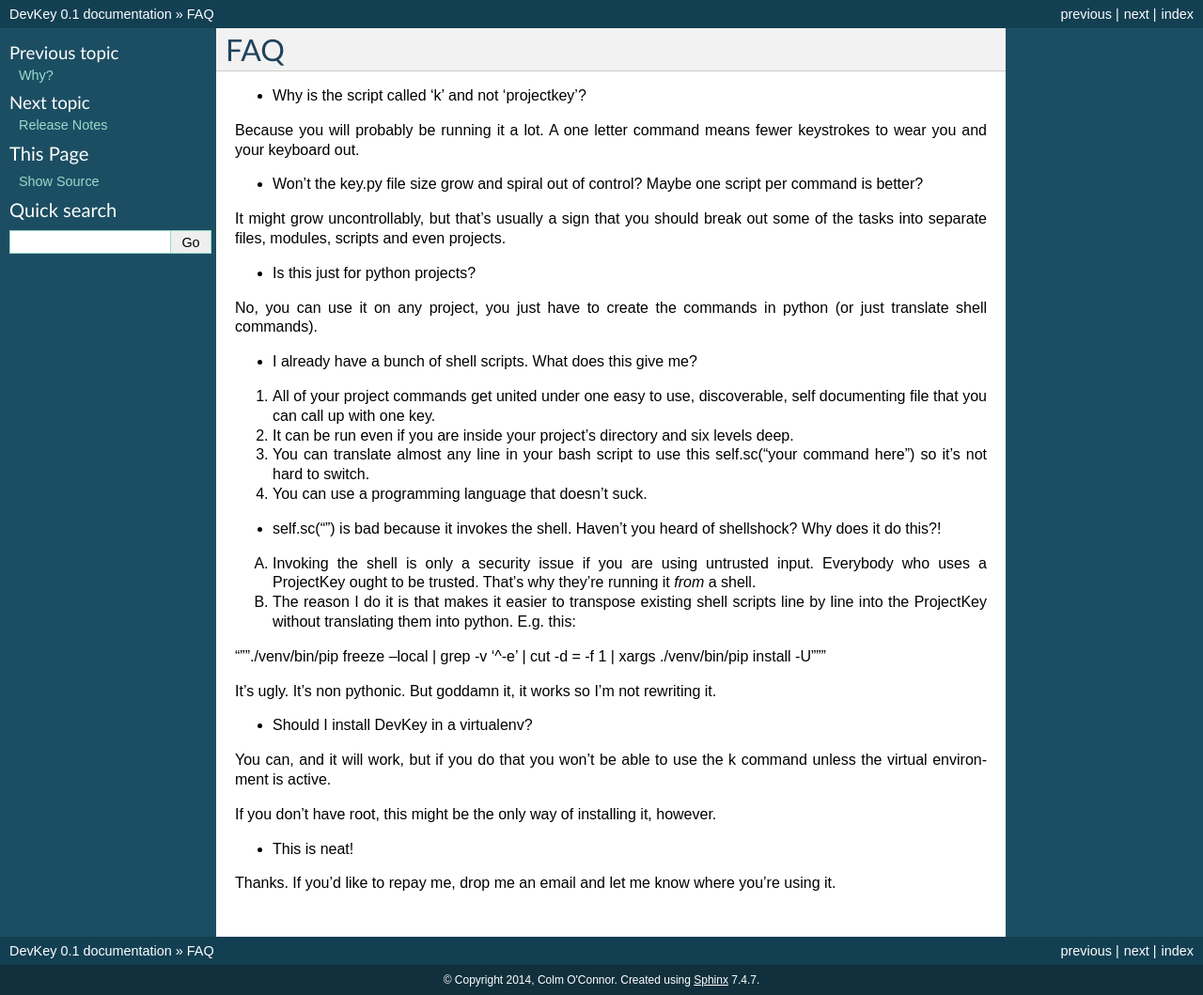
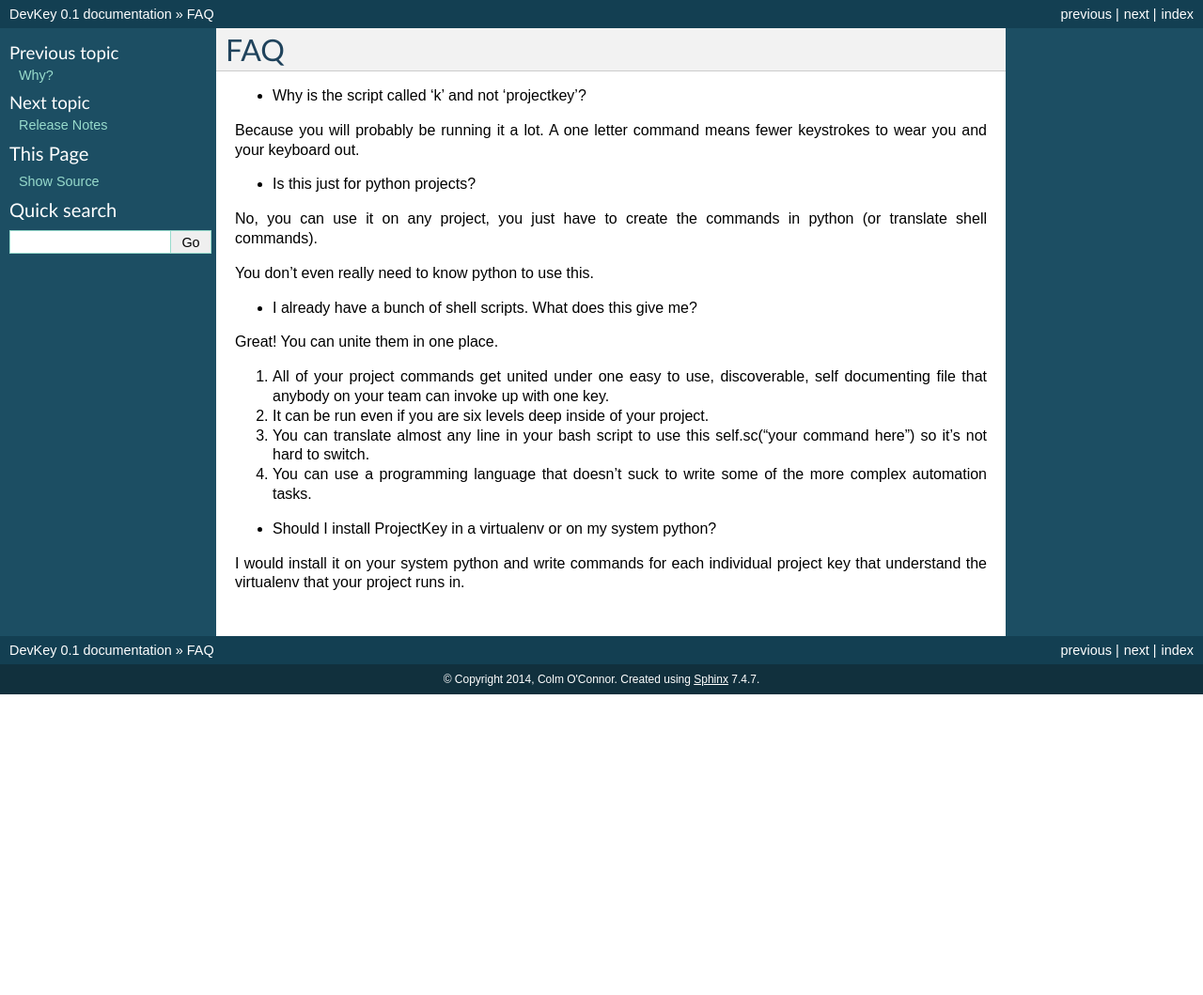
Before and after one commit to crdoconnor/devkey, a Sphinx documentation site: the page built from docs/faq.rst, in a window 1280 px wide. Shown: the whole page at 94% size. Built offline with Sphinx 7.4.7, drawn with Linux system fonts in a browser that asks for light colours; after the commit the page ends 900 px from its top, so only the background shows below that.

Commit message:
Some modifications/removals from the docs

```diff
--- a/docs/faq.rst
+++ b/docs/faq.rst
@@ -7,37 +7,21 @@
 Because you will probably be running it a lot. A one letter command means fewer
 keystrokes to wear you and your keyboard out.
 
-* Won't the key.py file size grow and spiral out of control? Maybe one script per command is better?
-
-It might grow uncontrollably, but that's usually a sign that you should break out some of the tasks into separate files, modules, scripts and even projects.
-
 * Is this just for python projects?
 
-No, you can use it on any project, you just have to create the commands in python (or just translate shell commands).
+No, you can use it on any project, you just have to create the commands in python (or translate shell commands).
+
+You don't even really need to know python to use this.
 
 * I already have a bunch of shell scripts. What does this give me?
 
-1) All of your project commands get united under one easy to use, discoverable, self documenting file that you can call up with one key.
-2) It can be run even if you are inside your project's directory and six levels deep.
+Great! You can unite them in one place.
+
+1) All of your project commands get united under one easy to use, discoverable, self documenting file that anybody on your team can invoke up with one key.
+2) It can be run even if you are six levels deep inside of your project.
 3) You can translate almost any line in your bash script to use this self.sc("your command here") so it's not hard to switch.
-4) You can use a programming language that doesn't suck.
+4) You can use a programming language that doesn't suck to write some of the more complex automation tasks.
 
-* self.sc("") is bad because it invokes the shell. Haven't you heard of shellshock? Why does it do this?!
+* Should I install ProjectKey in a virtualenv or on my system python?
 
-A) Invoking the shell is only a security issue if you are using untrusted input. Everybody who uses a ProjectKey ought to be trusted. That's why they're running it *from* a shell.
-
-B) The reason I do it is that makes it easier to transpose existing shell scripts line by line into the ProjectKey without translating them into python. E.g. this:
-
-"""./venv/bin/pip freeze --local | grep -v '^\-e' | cut -d = -f 1  | xargs ./venv/bin/pip install -U"""
-
-It's ugly. It's non pythonic. But goddamn it, it works so I'm not rewriting it.
-
-* Should I install DevKey in a virtualenv?
-
-You can, and it will work, but if you do that you won't be able to use the k command unless the virtual environment is active.
-
-If you don't have root, this might be the only way of installing it, however.
-
-* This is neat!
-
-Thanks. If you'd like to repay me, drop me an email and let me know where you're using it.
+I would install it on your system python and write commands for each individual project key that understand the virtualenv that your project runs in.
--- a/docs/why.rst
+++ b/docs/why.rst
@@ -22,6 +22,8 @@
 
 "Are you sure the instructions on the wiki work? They're three years old."
 
+"Help! My git repo is broken again! I think I missed out the third command in the list of ones you gave me."
+
 
 
 * What kind of commands do I write with it?
```
Also changed, not shown: other parts of docs/why.rst (+0 -1 lines).
